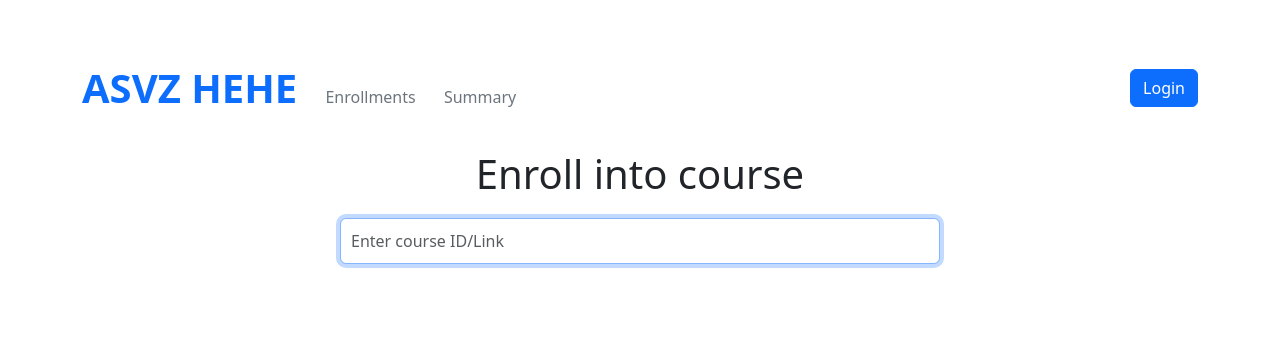
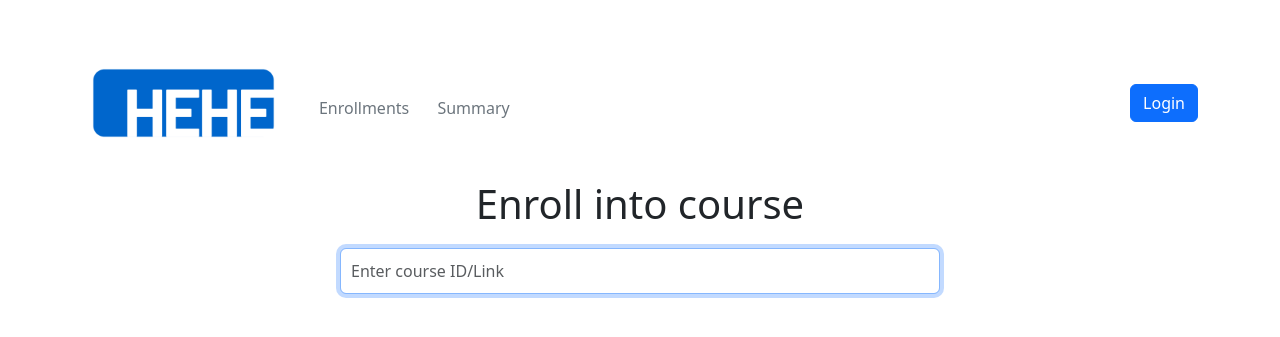
Before and after one commit to kueenzid/asvz, a Flask app: page / in a window 1280 px wide. Shown: the top 337 px of the page. Run offline with Flask 3, Linux system fonts and the light colour scheme; data that the repository does not hold is empty.

Commit message:
Added logo

```diff
--- a/app/templates/base.html
+++ b/app/templates/base.html
@@ -5,7 +5,7 @@
 <head>
     <meta charset="UTF-8">
     <meta name="viewport" content="width=device-width, initial-scale=1.0">
-    <title>{% block title %}My Flask App{% endblock %}</title>
+    <title>{% block title %}ASVZ HEHE{% endblock %}</title>
     <link rel="stylesheet" href="{{ url_for('static', filename='styles.css') }}">
     <link href="https://cdn.jsdelivr.net/npm/bootstrap@5.3.3/dist/css/bootstrap.min.css" rel="stylesheet"
         integrity="sha384-QWTKZyjpPEjISv5WaRU9OFeRpok6YctnYmDr5pNlyT2bRjXh0JMhjY6hW+ALEwIH" crossorigin="anonymous">
@@ -28,7 +28,9 @@
     <nav class="navbar navbar-expand-lg navbar-light bg-white">
         <div class="container">
             <div>
-                <a class="navbar-brand text-primary fw-bold fs-1 text" href="/">ASVZ HEHE</a>
+                <a class="navbar-brand text-primary fw-bold fs-1 text" href="/">
+                    <img src="{{ url_for('static', filename='logo.png') }}" alt="Logo" class="img-fluid" style="height: 90px;">
+                </a>
 
                 <a class="navbar-brand text-secondary fs-6 ms-2" href="{{ url_for('main.enrollments') }}">Enrollments</a>
                 <a class="navbar-brand text-secondary fs-6 ms-2" href="{{ url_for('main.scheduler') }}">Summary</a>
```
Also changed, not shown: static/logo.png (renamed from static/favicon.png).
